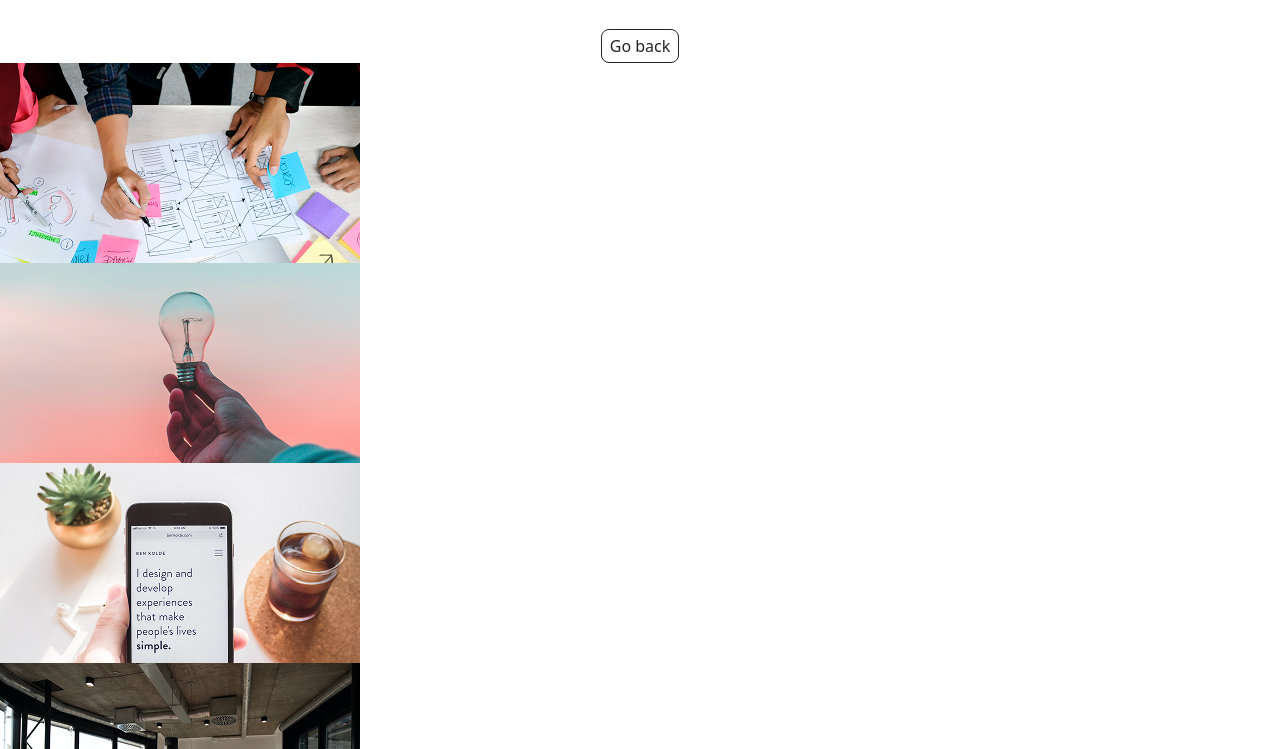
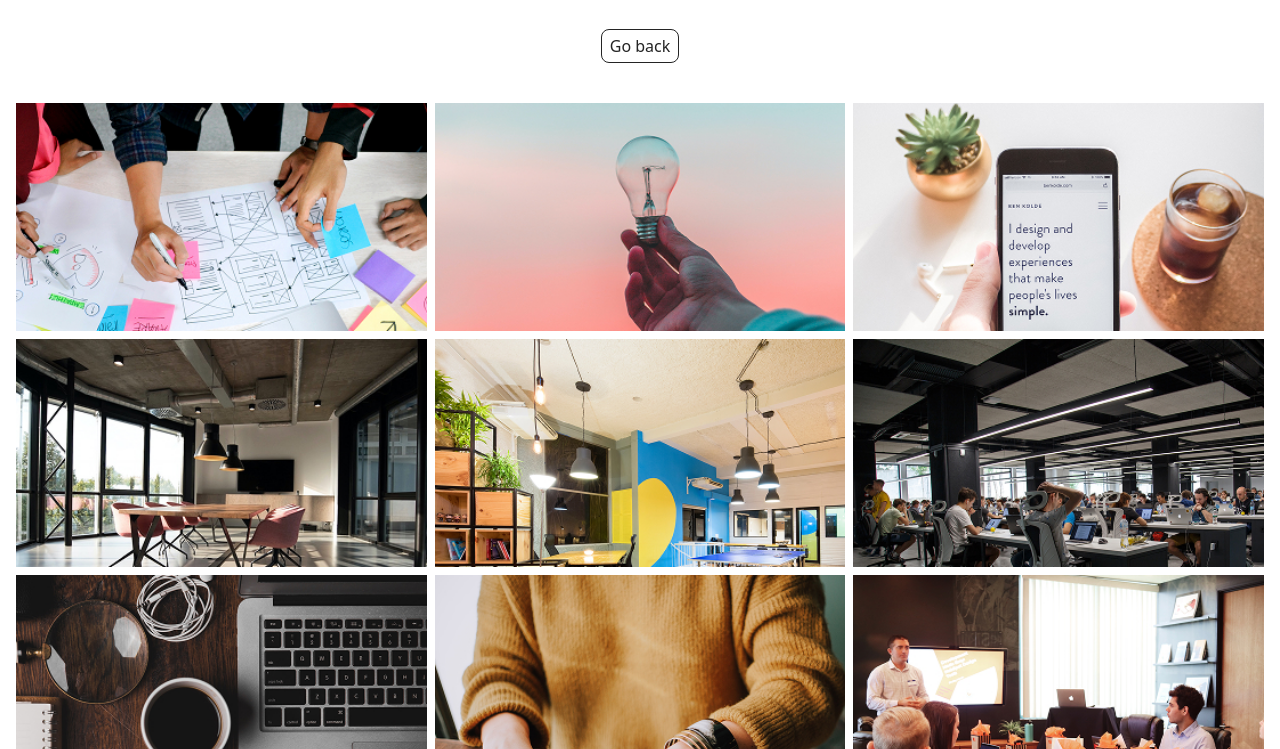
Before and after one commit to tymoshenkorv/goit-advancedjs-hw-01, a website built with Vite: page src/1-gallery.html in a window 1280 px wide. Shown: the part 51-800 px from the top of the page. Built offline with nearby package versions, Linux system fonts and the light colour scheme; what simplelightbox would draw is missing.

Commit message:
Task1 is done

```diff
--- /dev/null
+++ b/src/css/gallery.css
@@ -0,0 +1,35 @@
+.gallery {
+  display: grid;
+  grid-template-columns: repeat(3, 1fr);
+  gap: 8px;
+  width: min(100%, 100%);
+  margin: 24px auto 0;
+  padding: 16px;
+  list-style: none;
+  box-sizing: border-box;
+}
+
+.gallery-item {
+  overflow: hidden;
+  aspect-ratio: 360 / 200;
+  background-color: #f5f5f5;
+}
+
+.gallery-link {
+  display: block;
+  width: 100%;
+  height: 100%;
+}
+
+.gallery-image {
+  display: block;
+  width: 100%;
+  height: 100%;
+  object-fit: cover;
+  transition: transform 250ms ease;
+}
+
+.gallery-link:hover .gallery-image,
+.gallery-link:focus-visible .gallery-image {
+  transform: scale(1.04);
+}
--- a/src/css/styles.css
+++ b/src/css/styles.css
@@ -14,3 +14,4 @@
 @import url('./header.css');
 @import url('./badges.css');
 @import url('./back-link.css');
+@import url('./gallery.css');
--- a/src/js/1-gallery.js
+++ b/src/js/1-gallery.js
@@ -7,47 +7,47 @@ import 'simplelightbox/dist/simple-lightbox.min.css';
 const images = [
   {
     preview: '../img/thumbs/1.jpg',
-    original: '../img/thumbs/1.jpg',
+    original: '../img/originals/1.jpg',
     description: 'Image 1',
   },
   {
     preview: '../img/thumbs/2.jpg',
-    original: '../img/thumbs/2.jpg',
+    original: '../img/originals/2.jpg',
     description: 'Image 2',
   },
   {
     preview: '../img/thumbs/3.jpg',
-    original: '../img/thumbs/3.jpg',
+    original: '../img/originals/3.jpg',
     description: 'Image 3',
   },
   {
     preview: '../img/thumbs/4.jpg',
-    original: '../img/thumbs/4.jpg',
+    original: '../img/originals/4.jpg',
     description: 'Image 4',
   },
   {
     preview: '../img/thumbs/5.jpg',
-    original: '../img/thumbs/5.jpg',
+    original: '../img/originals/5.jpg',
     description: 'Image 5',
   },
   {
     preview: '../img/thumbs/6.jpg',
-    original: '../img/thumbs/6.jpg',
+    original: '../img/originals/6.jpg',
     description: 'Image 6',
   },
   {
     preview: '../img/thumbs/7.jpg',
-    original: '../img/thumbs/7.jpg',
+    original: '../img/originals/7.jpg',
     description: 'Image 7',
   },
   {
     preview: '../img/thumbs/8.jpg',
-    original: '../img/thumbs/8.jpg',
+    original: '../img/originals/8.jpg',
     description: 'Image 8',
   },
   {
     preview: '../img/thumbs/9.jpg',
-    original: '../img/thumbs/9.jpg',
+    original: '../img/originals/9.jpg',
     description: 'Image 9',
   },
 ];
```
Also changed, not shown: src/1-gallery.html (+3 -0 lines), src/img/originals/1.jpg (added), src/img/originals/2.jpg (added), src/img/originals/3.jpg (added), src/img/originals/4.jpg (added), src/img/originals/6.jpg (added), src/img/originals/7.jpg (added), src/img/originals/8.jpg (added), 2 other files.
